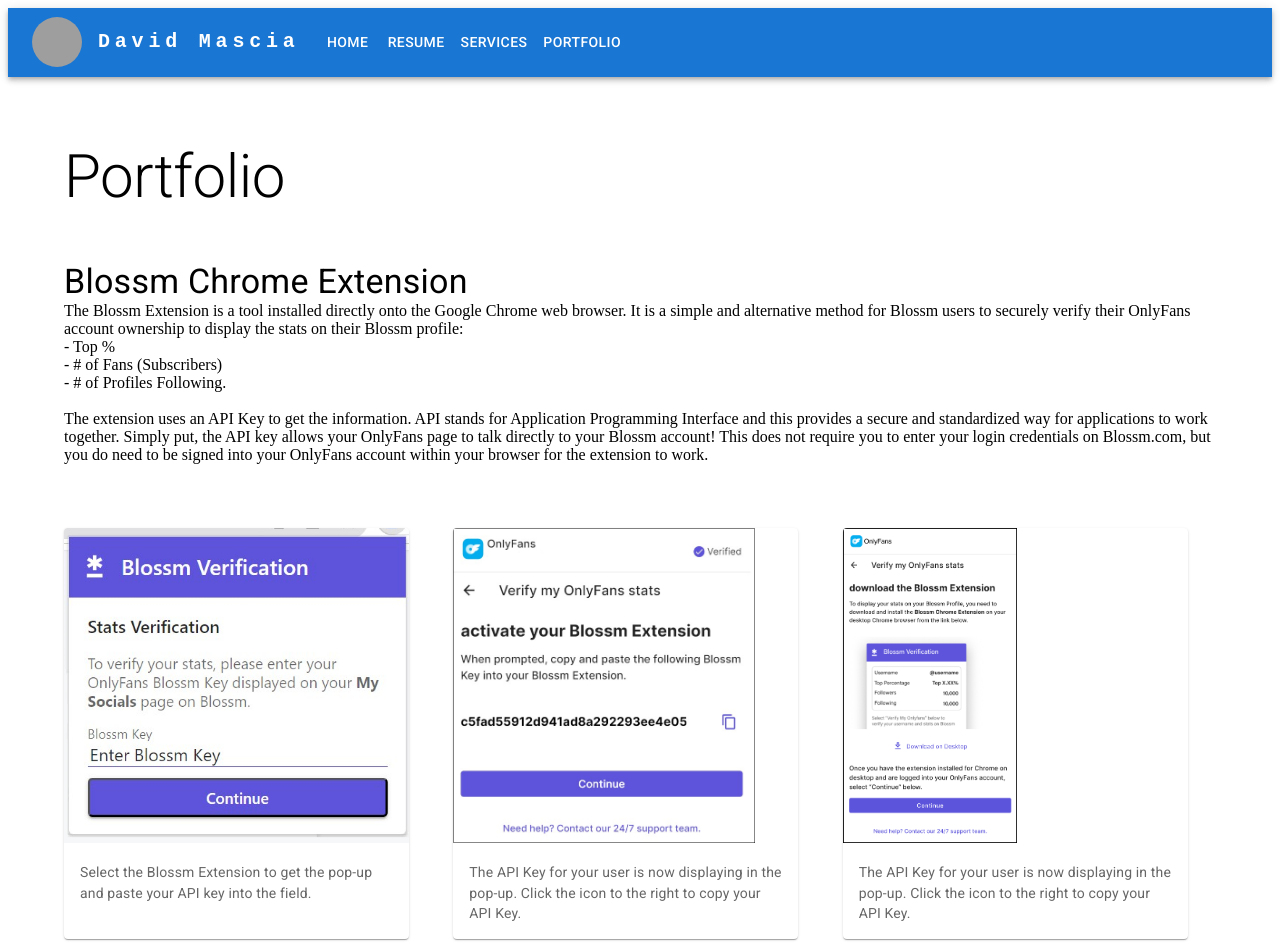
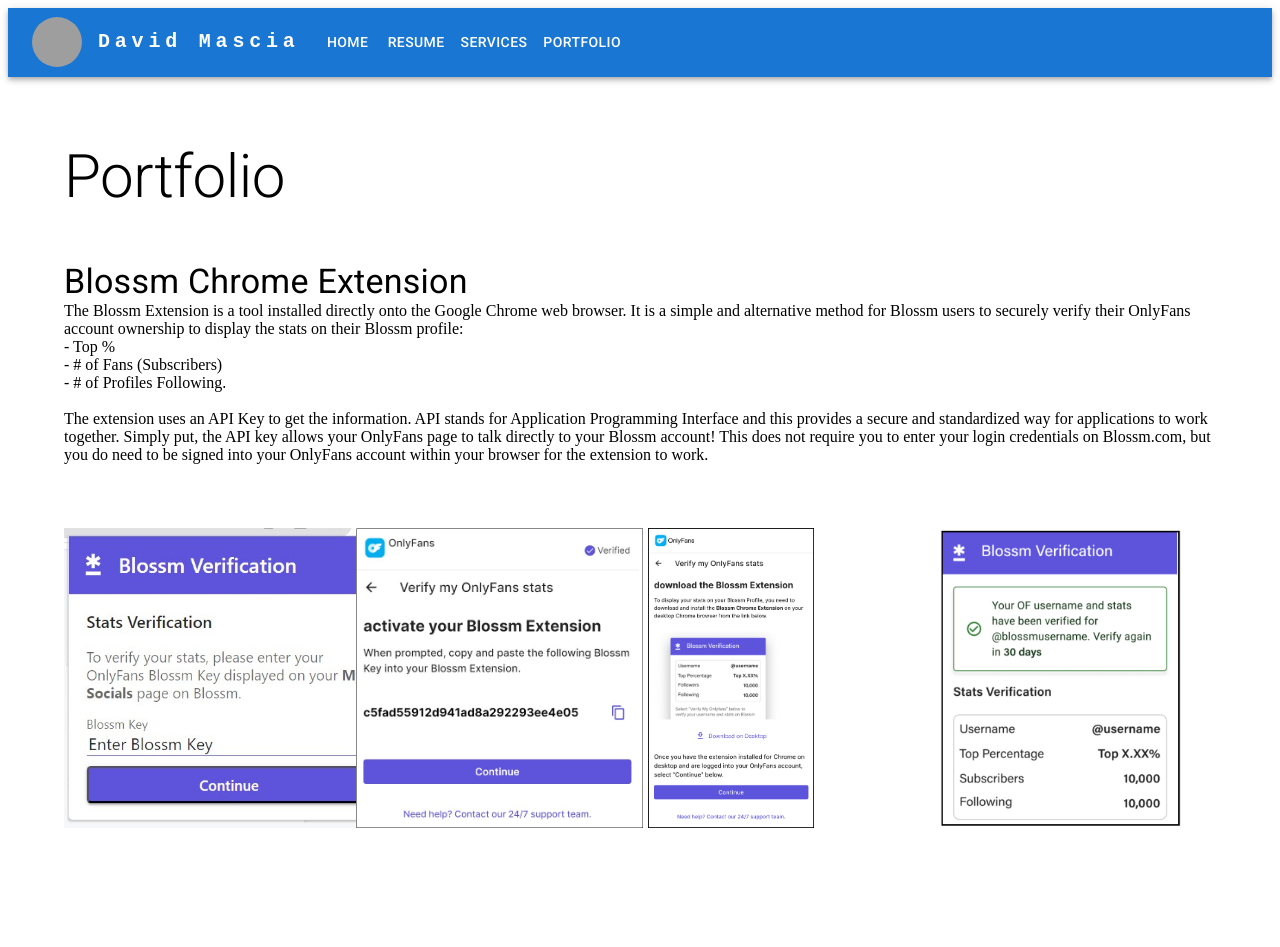
Before and after one commit to dmascia/davidmascia.com, a Next.js app: page /portfolio in a window 1280 px wide. After the commit the page ends 836 px from the top, so only its background shows below. Built offline with nearby package versions, Linux system fonts and the light colour scheme; grey boxes are pictures that could not be loaded; what @mui/material-nextjs would draw is missing.

Commit message:
Tue, Jan 14, 2025, 11:07 AM -05:00

```diff
--- a/src/app/portfolio/page.tsx
+++ b/src/app/portfolio/page.tsx
@@ -62,54 +62,14 @@
                   width: "100%",
                   display: "grid",
                   gridTemplateColumns:
-                    "repeat(auto-fill, minmax(min(345px, 100%), 1fr))",
+                    "repeat(auto-fill, minmax(min(275px, 100%), 1fr))",
                   gap: 2,
                 }}
               >
-                <Card sx={{ maxWidth: 345 }}>
-                  <CardActionArea>
-                    <Image src={blossm1} height="315" />
-                    <CardContent>
-                      <Typography
-                        variant="body2"
-                        sx={{ color: "text.secondary" }}
-                      >
-                        Select the Blossm Extension to get the pop-up and paste
-                        your API key into the field.
-                      </Typography>
-                    </CardContent>
-                  </CardActionArea>
-                </Card>
-                <Card sx={{ maxWidth: 345 }}>
-                  <CardActionArea>
-                    <Image src={blossm2} height="315" />
-                    <CardContent>
-                      <Typography
-                        variant="body2"
-                        sx={{ color: "text.secondary" }}
-                      >
-                        The API Key for your user is now displaying in the
-                        pop-up. Click the icon to the right to copy your API
-                        Key.
-                      </Typography>
-                    </CardContent>
-                  </CardActionArea>
-                </Card>
-                <Card sx={{ maxWidth: 345 }}>
-                  <CardActionArea>
-                    <Image src={blossm3} height="315" />
-                    <CardContent>
-                      <Typography
-                        variant="body2"
-                        sx={{ color: "text.secondary" }}
-                      >
-                        The API Key for your user is now displaying in the
-                        pop-up. Click the icon to the right to copy your API
-                        Key.
-                      </Typography>
-                    </CardContent>
-                  </CardActionArea>
-                </Card>
+                <Image src={blossm1} height="300" />
+                <Image src={blossm2} height="300" />
+                <Image src={blossm3} height="300" />
+                <Image src={blossm4} height="300" />
               </Box>
             </Grid>
           </Grid>
```
